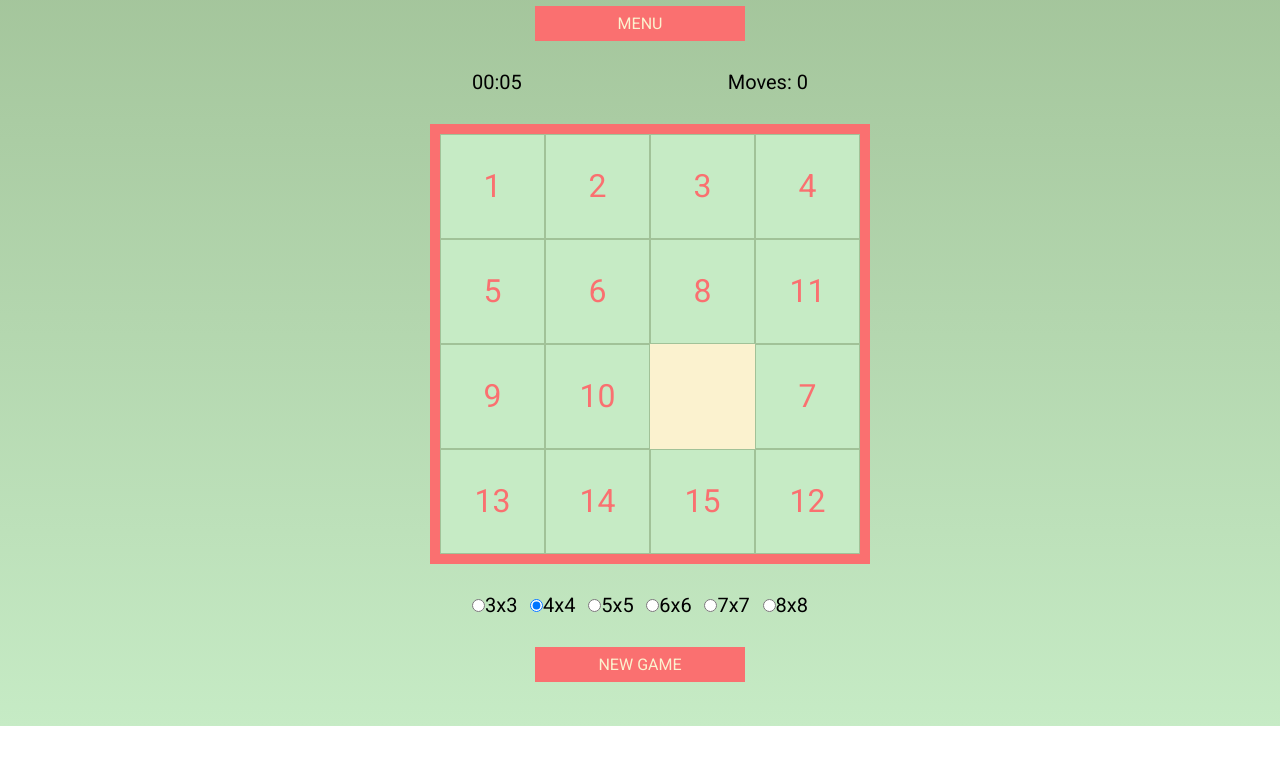
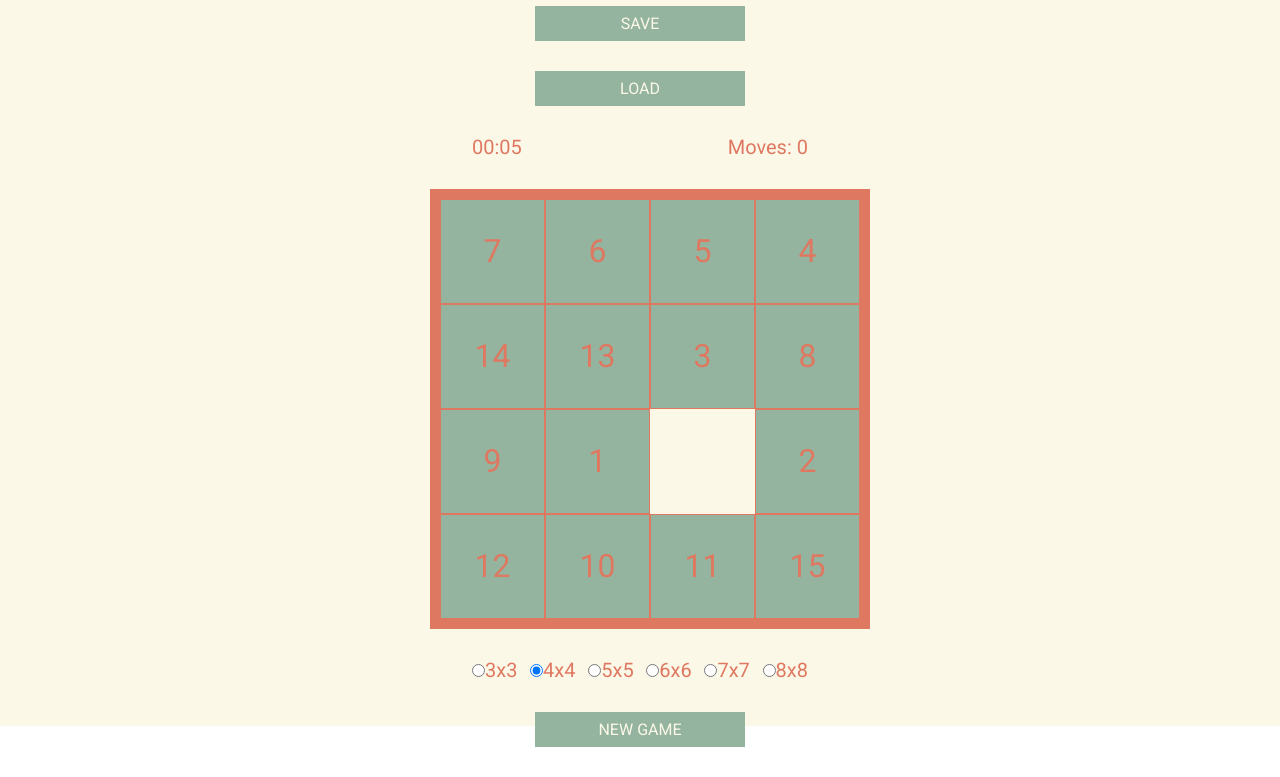
Before and after one commit to Ilichhh/rs-stage-1, a website built with webpack: page gem-puzzle/src/index.html in a window 1280 px wide. Shown: the part 74-851 px from the top of the page. Before the commit the page ends 800 px from the top, so only its background shows below. Built offline with nearby package versions, Linux system fonts and the light colour scheme.

Commit message:
feat: create save/load functions

```diff
--- a/gem-puzzle/src/index.js
+++ b/gem-puzzle/src/index.js
@@ -5,13 +5,11 @@ import './index.scss';
 window.addEventListener('DOMContentLoaded', () => {
   const sizes = [9, 16, 25, 36, 49, 64];
   const flatArray = [];
-  const matrix = [];
+  let matrix = [];
   const buttonCoords = {};
   const blankCoords = {};
-  const settings = {
+  let state = {
     countItems: 16,
-  };
-  const state = {
     seconds: 0,
     minutes: 0,
     moves: 0,
@@ -22,7 +20,8 @@ window.addEventListener('DOMContentLoaded', () => {
   document.body.innerHTML = `
     <main class="container">
       <h1 class="header">Gem Puzzle</h1>
-      <button class="button menu">MENU</button>
+      <button class="button save">SAVE</button>
+      <button class="button load">LOAD</button>
       <div class="stats-wrapper">
         <span class="time">00:00</span>
         <span class="moves">Moves: ${state.moves}</span>
@@ -35,6 +34,8 @@ window.addEventListener('DOMContentLoaded', () => {
 
   const field = document.querySelector('.field');
   const shuffleButton = document.querySelector('.shuffle');
+  const saveButton = document.querySelector('.save');
+  const loadButton = document.querySelector('.load');
   const stats = document.querySelector('.stats-wrapper');
   const movesCounter = document.querySelector('.moves');
   const timer = document.querySelector('.time');
@@ -55,10 +56,11 @@ window.addEventListener('DOMContentLoaded', () => {
 
   function createChoseSizeDom() {
     const sizeBlock = document.querySelector('.size-wrapper');
+    sizeBlock.innerHTML = '';
     sizes.forEach(size => {
       sizeBlock.innerHTML += `
         <label class="size">
-          <input type="radio" name="size" value="${size}"${size === 16 ? ' checked' : ''}>${Math.sqrt(size)}x${Math.sqrt(size)}
+          <input type="radio" name="size" value="${size}"${size === state.countItems ? ' checked' : ''}>${Math.sqrt(size)}x${Math.sqrt(size)}
         </label>
       `;
     });
@@ -138,7 +140,7 @@ window.addEventListener('DOMContentLoaded', () => {
   function shuffle(countItems) {
     shuffling = true;
     const buttonsArr = [...document.querySelectorAll('.piece')];
-    for (let i = 0; i < countItems * 1; i++) {
+    for (let i = 0; i < countItems * 20; i++) {
       randomMove(buttonsArr);
     }
     shuffling = false;
@@ -156,9 +158,24 @@ window.addEventListener('DOMContentLoaded', () => {
     int = setInterval(displayTimer, 1000);
   }
 
+  function loadGame() {
+    if (localStorage.getItem('savedState')) {
+      state = JSON.parse(localStorage.getItem('savedState'));
+      matrix = JSON.parse(localStorage.getItem('savedMatrix'));
+      if (document.querySelector('.congratulation')) document.querySelector('.congratulation').remove();
+      clearInterval(int);
+      createFieldDom(state.countItems);
+      setItemsPosition();
+      timer.textContent = `${state.minutes.toString().padStart(2, 0)}:${state.seconds.toString().padStart(2, 0)}`;
+      movesCounter.textContent = `Moves: ${state.moves}`;
+      int = setInterval(displayTimer, 1000);
+      createChoseSizeDom();
+    }
+  }
+
   function generateField(size) {
-    settings.countItems = size;
-    createFieldDom(settings.countItems);
+    state.countItems = size;
+    createFieldDom(state.countItems);
     generateMatrix(flatArray);
     setItemsPosition();
   }
@@ -180,15 +197,61 @@ window.addEventListener('DOMContentLoaded', () => {
     move(button);
   });
 
-  shuffleButton.addEventListener('click', () => startNewGame(settings.countItems));
+  // field.onmousedown = function(e) {
+  //   e.preventDefault();
+  //   const button = e.target.closest('.piece');
+  //   if (!button) return null;
+  //   let basePos = e.clientX;
+  //   const baseXTransform = button.style.transform.match(/\d+/g)[0];
+  //   const baseYTransform = button.style.transform.match(/\d+/g)[1];
+  //   console.log(baseX, baseY);
+
+  //   function onMouseMove(e) {
+  //     let shiftX = e.clientX - basePos;
+  //     let newXTransform = baseXTransform + shiftX;
+  //     button.style.transform = `translate(${newXTransform}%, ${100}%)`;
+  //     if ((shiftX) > 50) move(button);
+  //   }
+
+  //   function onMouseUp() {
+  //     field.removeEventListener('mousemove', onMouseMove);
+  //     field.removeEventListener('mouseup', onMouseUp);
+  //   }
+
+  //   field.addEventListener('mousemove', onMouseMove);
+  //   field.addEventListener('mouseup', onMouseUp);
+  // };
+
+  // field.ondragstart = function() {
+  //   return false;
+  // };
+
+
+  shuffleButton.addEventListener('click', () => startNewGame(state.countItems));
 
   sizeOptions.addEventListener('click', (e) => {
     const size = +e.target.value;
     if (size) {
       generateField(size);
-      startNewGame(settings.countItems);
+      startNewGame(state.countItems);
     }
   });
 
-  startNewGame(settings.countItems);
+  startNewGame(state.countItems);
+
+  function setLocalStorage() {
+    localStorage.setItem('savedState', JSON.stringify(state));
+    localStorage.setItem('savedMatrix', JSON.stringify(matrix));
+  }
+
+  function getLocalStorage() {
+    if (localStorage.getItem('savedState')) {
+      state = JSON.parse(localStorage.getItem('savedState'));
+      matrix = JSON.parse(localStorage.getItem('savedMatrix'));
+    }
+  }
+
+  saveButton.addEventListener('click', setLocalStorage);
+  // window.addEventListener('beforeunload', setLocalStorage);
+  loadButton.addEventListener('click', loadGame);
 });
--- a/gem-puzzle/src/styles/_style.scss
+++ b/gem-puzzle/src/styles/_style.scss
@@ -1,6 +1,7 @@
 html {
   height: 100%;
-  background: linear-gradient(#A1C298, #C6EBC5) center center/cover no-repeat;
+  background: linear-gradient(#FCF8E8, #FCF8E8) center center/cover no-repeat;
+  color: #DF7861;
   user-select: none;
   font-family: 'Roboto';
   font-style: normal;
@@ -15,17 +16,17 @@ html {
 }
 
 .header {
-  color: #FA7070;
 }
 
 .field {
   position: relative;
-  width: 420px;
+  width: 100%;
+  max-width: 420px;
   height: 420px;
   margin-top: 30px;
   margin-bottom: 30px;
-  border: 10px solid #FA7070;
-  background-color: #FBF2CF;
+  border: 10px solid #DF7861;
+  background-color: #FCF8E8;
 }
 
 .piece {
@@ -34,9 +35,9 @@ html {
   left: 0;
   width: 25%;
   height: 25%;
-  border: 1px solid #A1C298;
-  background-color: #C6EBC5;
-  color: #FA7070;
+  border: 1px solid #DF7861;
+  background-color: #94B49F;
+  color: #DF7861;
   cursor: pointer;
   transition: .3s all;
   font-size: 32px;
@@ -52,8 +53,8 @@ html {
   margin-bottom: 30px;
   border: none;
   cursor: pointer;
-  background-color: #FA7070;
-  color: #FBF2CF;
+  background-color: #94B49F;
+  color: #FCF8E8;
 }
 
 .size-wrapper, .stats-wrapper {
```
